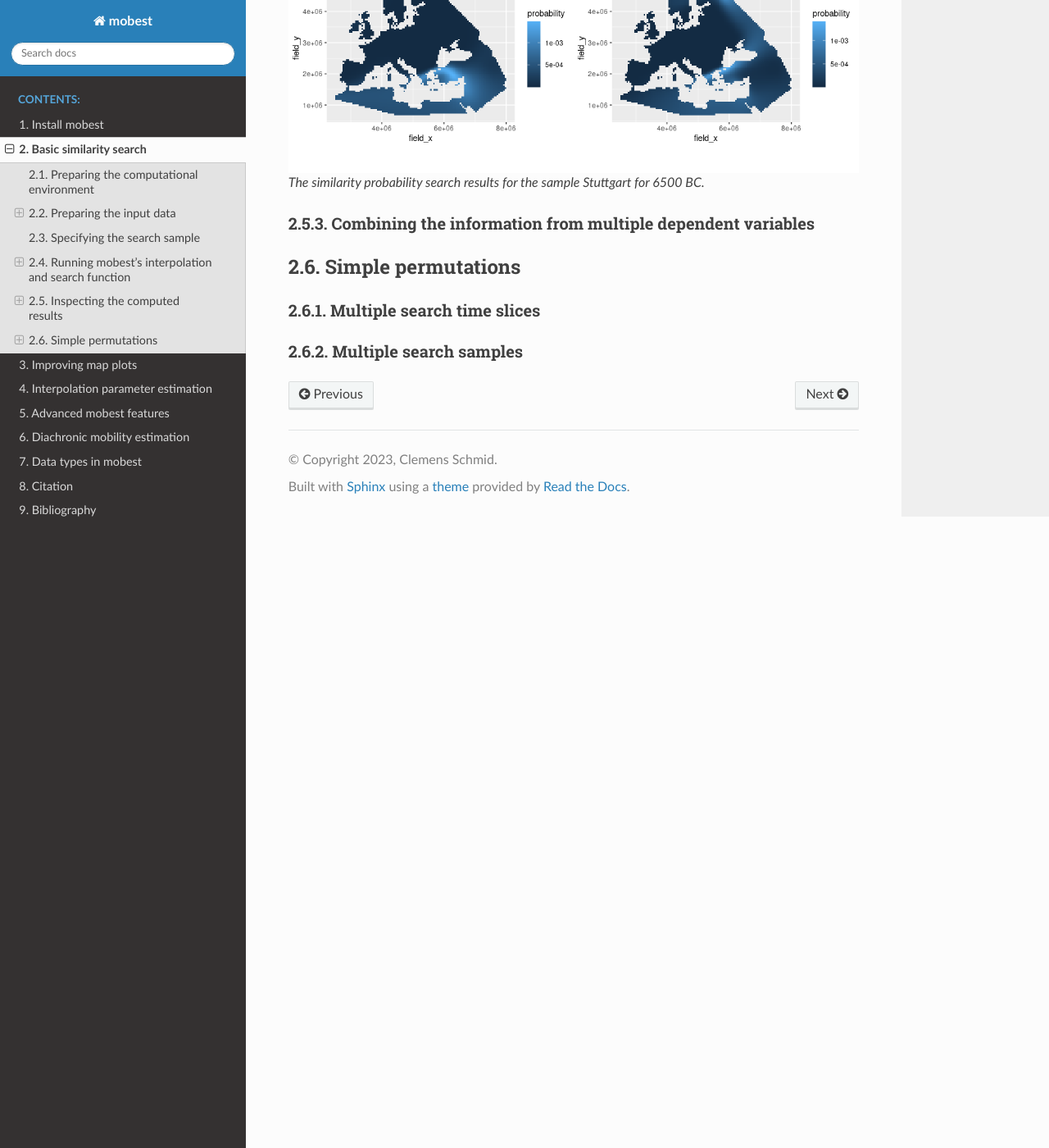
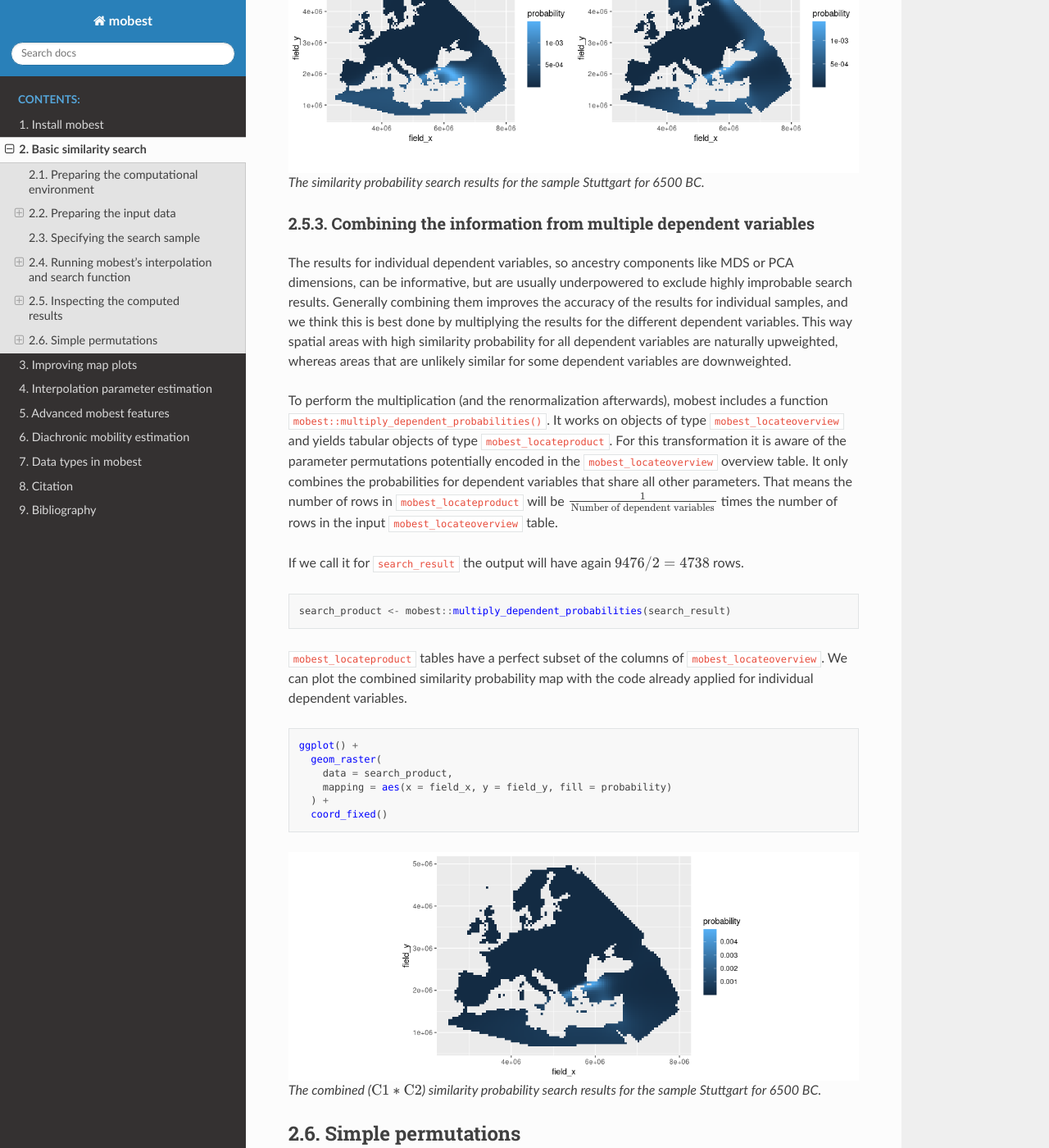
Before and after one commit to nevrome/mobest, a Sphinx documentation site: the page built from docs/basic.md, in a window 1280 px wide and 1400 px high, scrolled down 15565 px. Shown: the whole window at 82% size. Built offline with Sphinx 7.4.7 and the Read the Docs theme 2.0.0, drawn with Linux system fonts in a browser that asks for light colours; cross-references to code outside the pages are shown as plain code.

Commit message:
combining the similarity search results for different dependent variables

````diff
--- a/docs/basic.md
+++ b/docs/basic.md
@@ -532,6 +532,31 @@ The similarity probability search results for the sample Stuttgart for 6500 BC.
 
 ### Combining the information from multiple dependent variables
 
+The results for individual dependent variables, so ancestry components like MDS or PCA dimensions, can be informative, but are usually underpowered to exclude highly improbable search results. Generally combining them improves the accuracy of the results for individual samples, and we think this is best done by multiplying the results for the different dependent variables. This way spatial areas with high similarity probability for all dependent variables are naturally upweighted, whereas areas that are unlikely similar for some dependent variables are downweighted.
+
+To perform the multiplication (and the renormalization afterwards), mobest includes a function `mobest::multiply_dependent_probabilities()`. It works on objects of type `mobest_locateoverview` and yields tabular objects of type `mobest_locateproduct`. For this transformation it is aware of the parameter permutations potentially encoded in the `mobest_locateoverview` overview table. It only combines the probabilities for dependent variables that share all other parameters. That means the number of rows in `mobest_locateproduct` will be $\frac{1}{\text{Number of dependent variables}}$ times the number of rows in the input `mobest_locateoverview` table.
+
+If we call it for `search_result` the output will have again $9476/2=4738$ rows.
+
+```r
+search_product <- mobest::multiply_dependent_probabilities(search_result)
+```
+
+`mobest_locateproduct` tables have a perfect subset of the columns of `mobest_locateoverview`. We can plot the combined similarity probability map with the code already applied for individual dependent variables.
+
+```r
+ggplot() +
+  geom_raster(
+    data = search_product,
+    mapping = aes(x = field_x, y = field_y, fill = probability)
+  ) +
+  coord_fixed()
+```
+
+```{figure} img/basic/search_map_simple_combined.png
+The combined ($\text{C1}*\text{C2}$) similarity probability search results for the sample Stuttgart for 6500 BC.
+```
+
 ## Simple permutations
 
 ### Multiple search time slices
````
Also changed, not shown: docs/img/basic/search_map_simple_combined.png (added), 1 other file.
